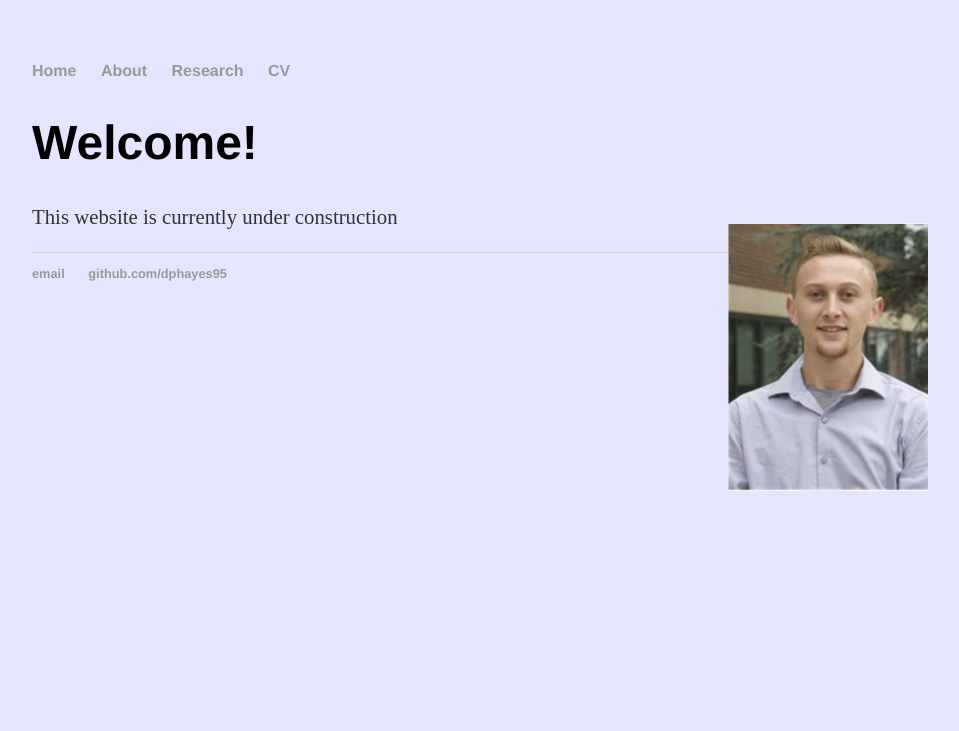
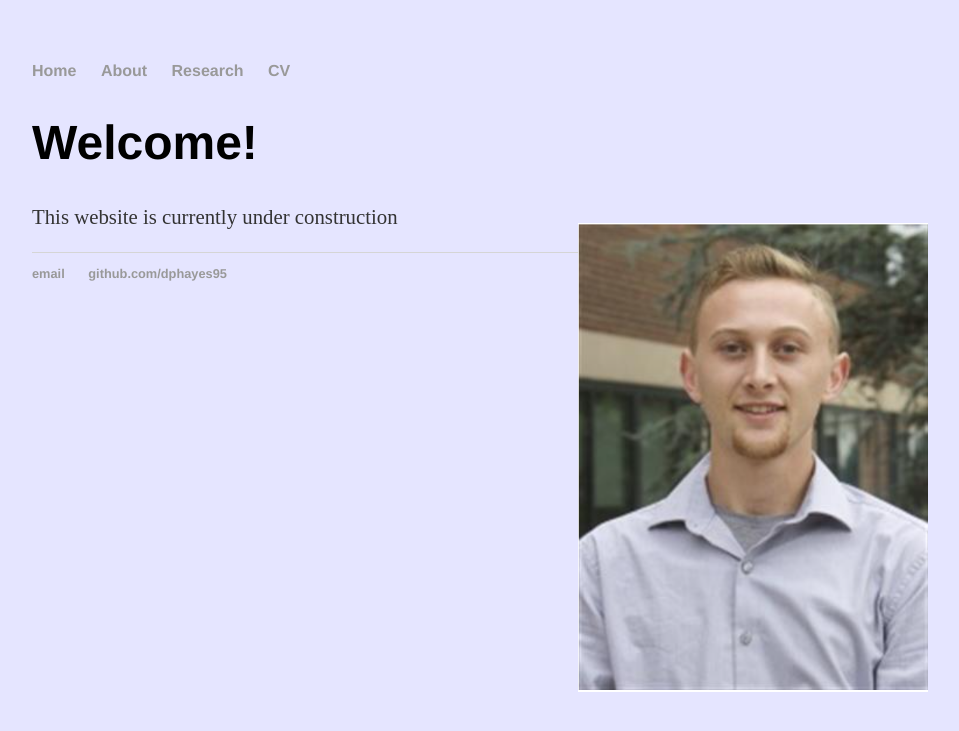
Before and after one commit to dhayes95/dhayes95.github.io, a Jekyll site: the page built from index.html, in a window 1280 px wide. Shown: the top 731 px of the page, without its empty margins (160-1119 px from the left). Built offline with Jekyll 4.4.1, drawn with Linux system fonts in a browser that asks for light colours.

Commit message:
Update index.html

```diff
--- a/index.html
+++ b/index.html
@@ -5,7 +5,7 @@ title: Dan Hayes
 <div class="blurb">
 	<h1>Welcome!</h1>
 
-		<p style="float: right;"><img src="HeadShotDan.PNG" width="200" height=auto></p>
+		<p style="float: right;"><img src="HeadShotDan.PNG" width="350" height=auto></p>
     		<p>This website is currently under construction</p>
 
 </div><!-- /.blurb -->
```
